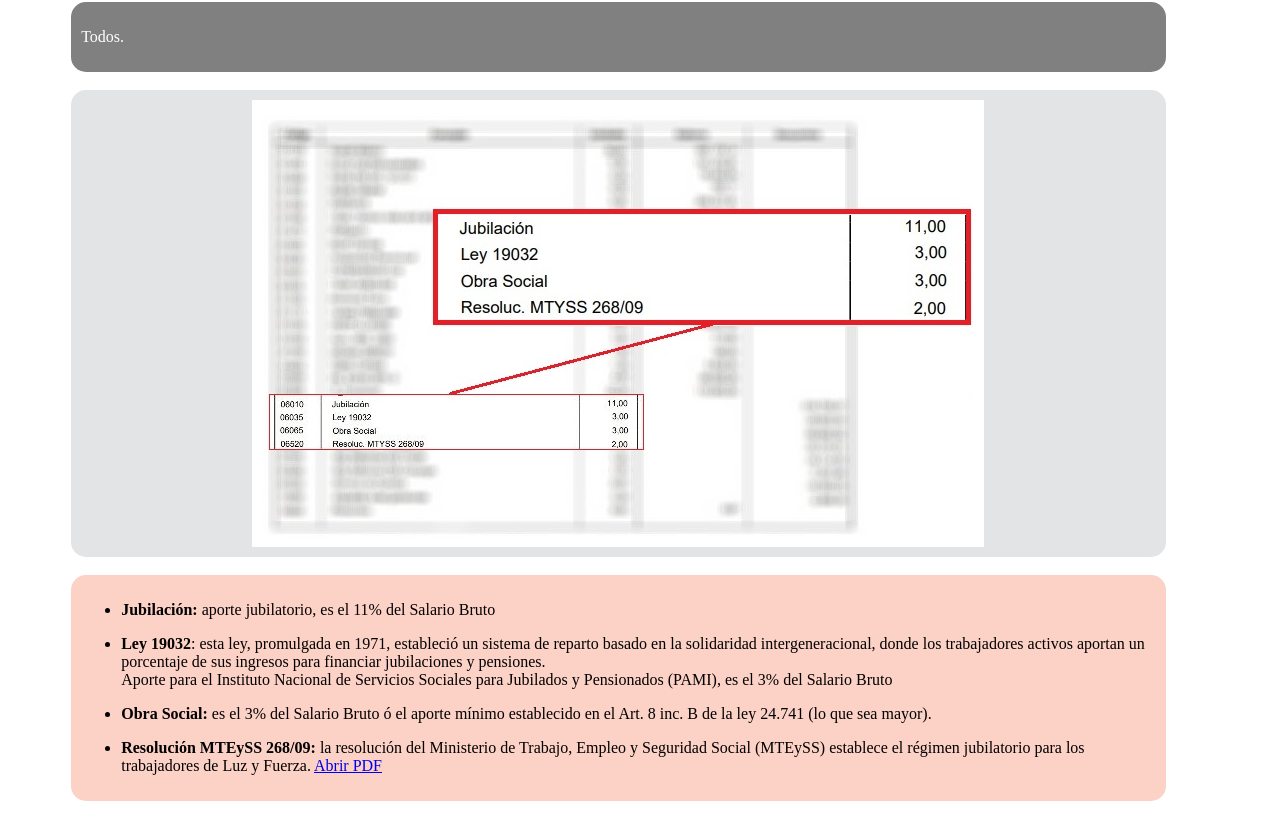
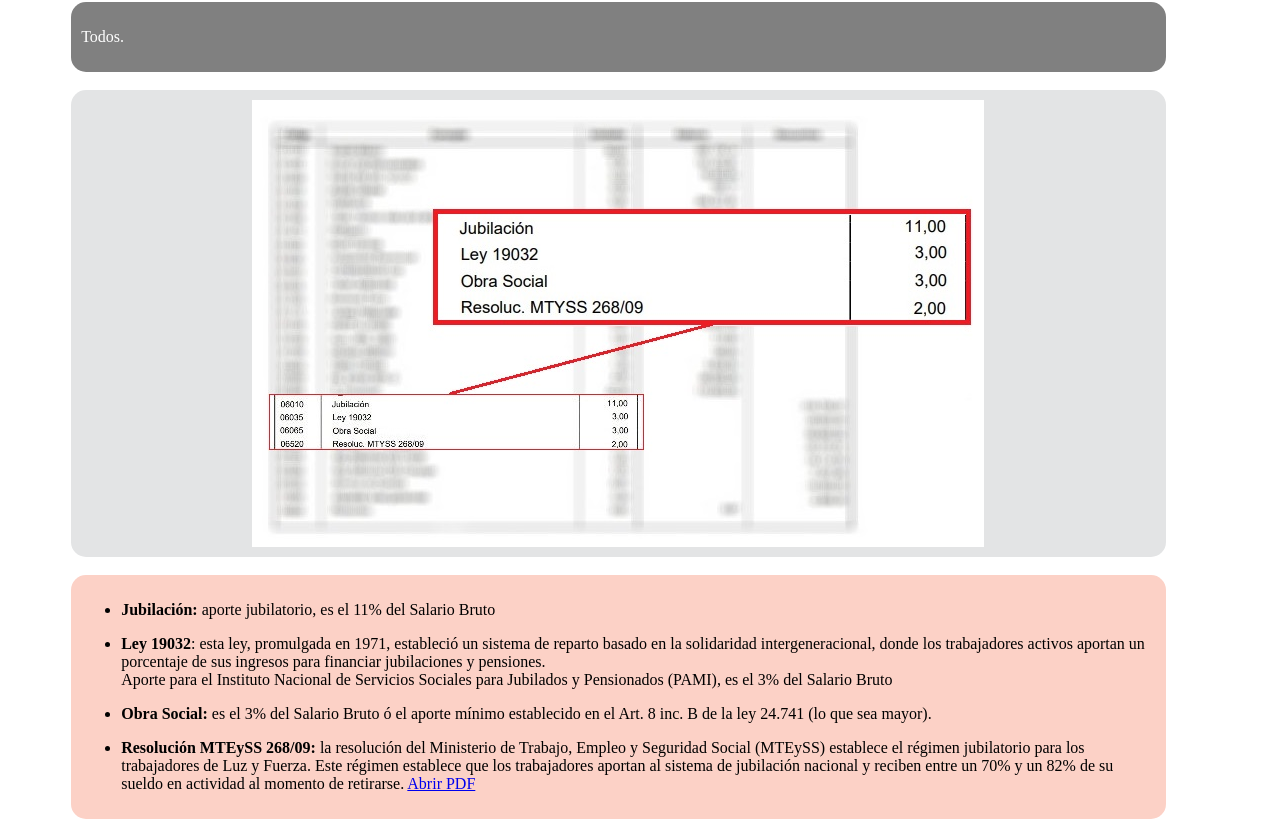
Before and after one commit to Facundo598/Jubilacion, a plain HTML site: page index.html in a window 1280 px wide. Shown: the part 545-1372 px from the top of the page. Drawn offline with Linux system fonts and the light colour scheme.

Commit message:
Update index.html

```diff
--- a/index.html
+++ b/index.html
@@ -64,8 +64,10 @@
 		  para Jubilados y Pensionados (PAMI), es el 3% del Salario Bruto</li></ul>
 	  <ul><li><b>Obra Social:</b> es el 3% del Salario Bruto ó el aporte mínimo establecido en el Art. 8 inc. B
 		  de la ley 24.741 (lo que sea mayor).</li></ul>
-	  <ul><li><b>Resolución MTEySS 268/09:</b> la resolución del Ministerio de Trabajo, Empleo y Seguridad Social
-		  (MTEySS) establece el régimen jubilatorio para los trabajadores de Luz y Fuerza.
+	  <ul><li><b>Resolución MTEySS 268/09:</b> la resolución del Ministerio de Trabajo, Empleo y Seguridad Social (MTEySS)
+		  establece el régimen jubilatorio para los trabajadores de Luz y Fuerza. Este régimen establece que los
+		  trabajadores aportan al sistema de jubilación nacional y reciben entre un 70% y un 82% de su sueldo en
+		  actividad al momento de retirarse.
 		  <a href="https://raw.githubusercontent.com/Facundo598/Jubilacion/main/20221108.pdf" target="_blank"> Abrir PDF</a>
 	  </li></ul>
   </div>
```
